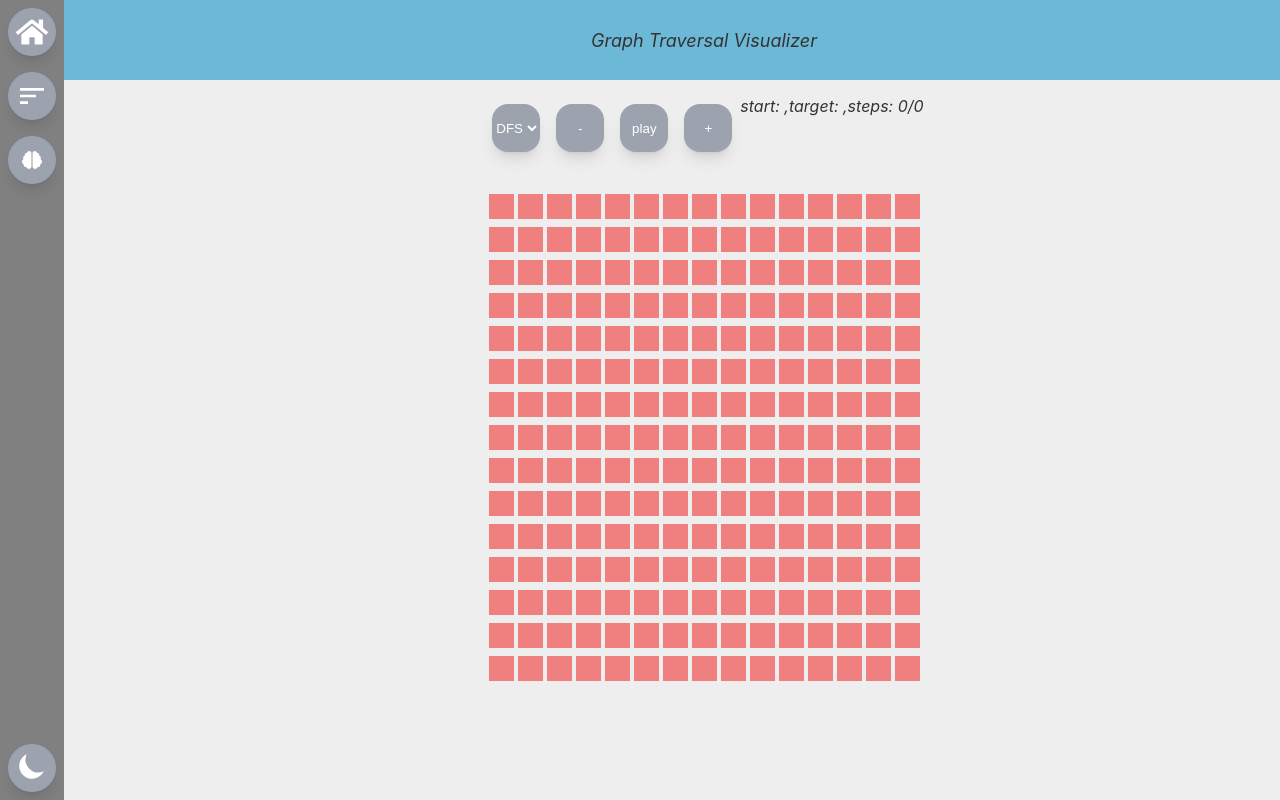
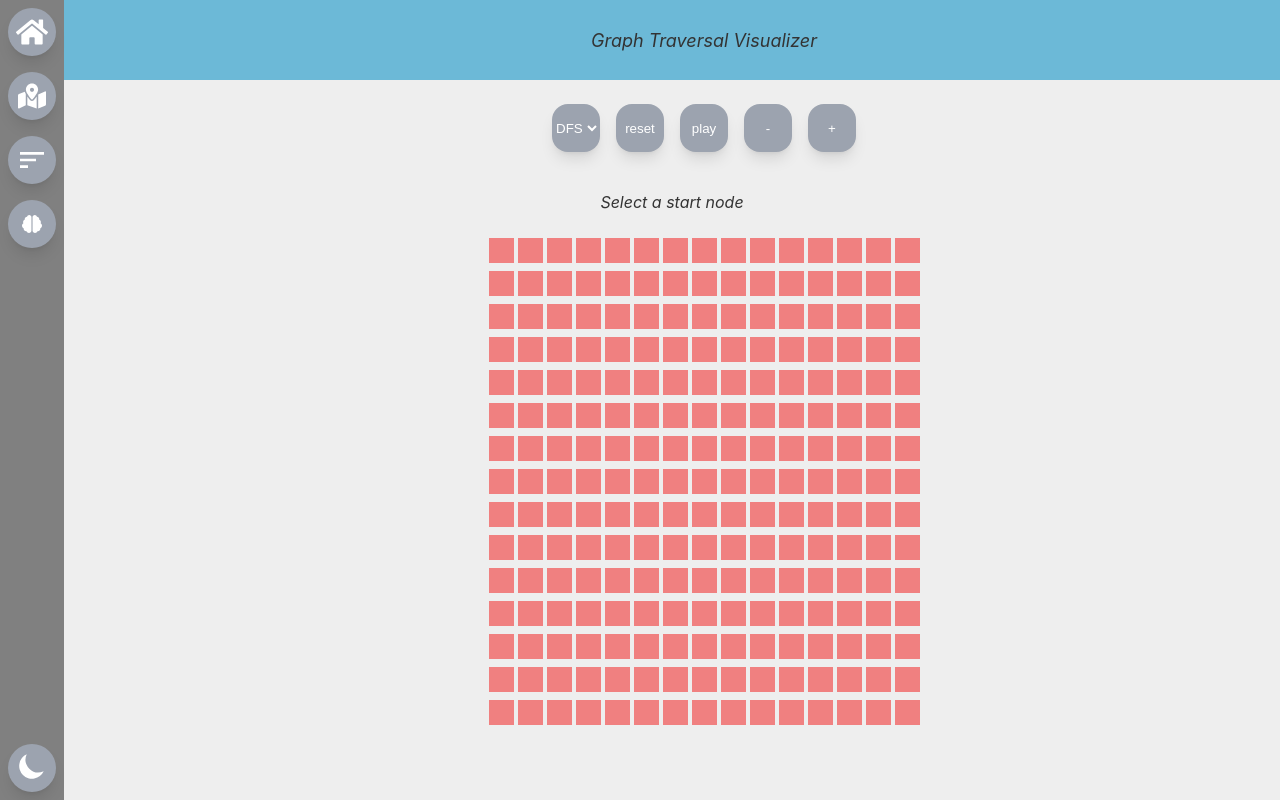
Before and after one commit to PaleWind/algo-visualizer, a React (Create React App) app: page /Pathing2 in a window 1280 px wide. Shown: the top 800 px of the page. Built offline with nearby package versions, Linux system fonts and the light colour scheme.

Commit message:
fixing the pathing2 bugs and looking at self-driving

```diff
--- a/src/Styles/SelfDriving.css
+++ b/src/Styles/SelfDriving.css
@@ -1,5 +1,7 @@
 .self-driving-container {
   height: 50vh;
+  display: flex;
+  justify-content: center;
 }
 /*
 #carCanvas {
--- a/src/pages/Pathing2.js
+++ b/src/pages/Pathing2.js
@@ -99,22 +99,23 @@ const Pathing2 = () => {
     let q = [];
     q.push(startNode);
     console.log(q);
-    while (q.length > 0) {
+    while (q.length > 0 && !targetFound && tempTrace.length < rows * cols) {
       let node = q.shift();
+      if (searchGraph[node[0]][node[1]] === 1) {
+        continue;
+      }
       if (searchGraph[node[0]][node[1]] === 2) {
-        searchGraph = true;
+        targetFound = true;
         return;
       }
       if (searchGraph[node[0]][node[1]] === 0) {
         searchGraph[node[0]][node[1]] = 1;
         tempTrace.push(searchGraph.map((inner) => inner.slice()));
       }
-      if (node[0] + 1 < rows && node[0] + 1 !== 1)
-        q.push([node[0] + 1, node[1]]);
-      if (node[0] - 1 >= 0 && node[0] - 1 !== 1) q.push([node[0] - 1, node[1]]);
-      if (node[1] + 1 < rows && node[1] + 1 !== 1)
-        q.push([node[0], node[1] + 1]);
-      if (node[1] - 1 >= 0 && node[1] - 1 !== 1) q.push([node[0], node[1] - 1]);
+      if (node[0] + 1 < rows) q.push([node[0] + 1, node[1]]);
+      if (node[0] - 1 >= 0) q.push([node[0] - 1, node[1]]);
+      if (node[1] + 1 < rows) q.push([node[0], node[1] + 1]);
+      if (node[1] - 1 >= 0) q.push([node[0], node[1] - 1]);
     }
   }
 
@@ -141,11 +142,13 @@ const Pathing2 = () => {
       tempTrace.push(searchGraph.map((inner) => inner.slice()));
     }
 
+    if (tempTrace.length < rows * cols) {
       // //traverse
       dfs([node[0] - 1, node[1]]);
       dfs([node[0] + 1, node[1]]);
       dfs([node[0], node[1] - 1]);
       dfs([node[0], node[1] + 1]);
+    }
   }
 
   const compareArrays = (a, b) => {
@@ -175,6 +178,25 @@ const Pathing2 = () => {
         </select>
         <button
           className="control-button"
+          disabled={!trace.length > 1}
+          onClick={() => {
+            setCurrentStep(0);
+          }}
+        >
+          reset
+        </button>
+        <button
+          className="control-button play"
+          disabled={!trace.length > 1}
+          onClick={() => {
+            setPaused((prev) => !prev);
+          }}
+        >
+          {isPaused ? "play" : "pause"}
+        </button>
+
+        <button
+          className="control-button"
           disabled={!trace.length > 0}
           onClick={() => {
             stepBackward();
@@ -183,34 +205,27 @@ const Pathing2 = () => {
           -
         </button>
         <button
-          className="control-button play"
-          disabled={!trace.length > 0}
-          onClick={() => {
-            setPaused((prev) => !prev);
-          }}
-        >
-          {isPaused ? "play" : "pause"}
-        </button>
-        <button
           className="control-button"
-          disabled={!trace.length > 0}
+          disabled={!trace.length > 1}
           onClick={() => {
             stepForward();
           }}
         >
           +
         </button>
-        <i>
-          start: {startNode[0]}, {startNode[1]}
-          {""}
+      </div>
+      <div className="info-container">
+        {!startNode.length > 0 ? (
+          <i>Select a start node</i>
+        ) : !targetNode.length > 0 ? (
+          <i>Select a target node</i>
+        ) : trace.length === 0 ? (
+          <i>Hit go!</i>
+        ) : (
+          <i className="info">
+            step: {currentStep} / {trace.length - 1}
           </i>
-        <i>
-          target: {targetNode[0]}, {targetNode[1]}
-          {"  "}
-        </i>
-        <i>
-          steps: {currentStep}/{steps}
-        </i>
+        )}
       </div>
       <div className="pathing-container">
         <div className="path-graph">
--- a/src/pages/SelfDriving.js
+++ b/src/pages/SelfDriving.js
@@ -13,16 +13,19 @@ const SelfDriving = () => {
   const carCanvasRef = useRef(null);
   const networkCanvasRef = useRef(null);
   const carCanvasWidth = 200;
+  const numOfCars = useRef(100);
+  const numOfTraffic = useRef(1);
 
   const road = new Road(carCanvasWidth / 2, carCanvasWidth * 0.9);
 
-  const traffic = [
-    new Car(road.getLaneCenter(1), -100, 30, 50, "DUMMY", 2),
-    //new Car(road.getLaneCenter(2), -300, 30, 50, "DUMMY", 2),
-    //new Car(road.getLaneCenter(0), -300, 30, 50, "DUMMY", 2),
-  ];
+  let traffic = generateTraffic(numOfTraffic);
+  // let traffic = [
+  //   new Car(road.getLaneCenter(1), -100, 30, 50, "DUMMY", 2),
+  //   //new Car(road.getLaneCenter(2), -300, 30, 50, "DUMMY", 2),
+  //   //new Car(road.getLaneCenter(0), -300, 30, 50, "DUMMY", 2),
+  // ];
 
-  const cars = generateCars(100);
+  let cars = generateCars(numOfCars.current);
   let bestCar = cars[0];
   if (localStorage.getItem("bestBrain")) {
     for (let i = 0; i < cars.length; i++) {
@@ -41,6 +44,16 @@ const SelfDriving = () => {
     return cars;
   }
 
+  function generateTraffic(n) {
+    let traffic = [];
+    // for (let i = 0; i < n; i++) {
+    traffic.push(new Car(road.getLaneCenter(1), -100, 30, 50, "DUMMY", 2));
+    traffic.push(new Car(road.getLaneCenter(0), -600, 30, 50, "DUMMY", 2));
+    traffic.push(new Car(road.getLaneCenter(2), -600, 30, 50, "DUMMY", 2));
+    // }
+    return traffic;
+  }
+
   function save() {
     localStorage.setItem("bestBrain", JSON.stringify(bestCar.brain));
   }
@@ -49,7 +62,10 @@ const SelfDriving = () => {
     localStorage.clear("bestBrain");
   }
 
-  function reset() {}
+  function resetCars() {
+    cars = generateCars(numOfCars.current);
+    traffic = generateTraffic(numOfTraffic);
+  }
 
   useEffect(() => {
     const carCanvas = carCanvasRef.current;
@@ -108,13 +124,15 @@ const SelfDriving = () => {
         <button className="control-button" onClick={() => save()}>
           save
         </button>
+        <button className="control-button" onClick={() => resetCars()}>
+          reset
+        </button>
         <button className="control-button" onClick={() => discard()}>
           clear
         </button>
       </div>
 
       <div className="self-driving-container" ref={containerRef}>
-        {/* <Canvas draw={road.draw}></Canvas> */}
         <canvas id="carCanvas" ref={carCanvasRef}></canvas>
         <canvas id="networkCanvas" ref={networkCanvasRef}></canvas>
       </div>
--- a/src/pages/Sidebar.js
+++ b/src/pages/Sidebar.js
@@ -13,11 +13,11 @@ const Sidebar = () => {
   return (
     <div className="sidebar-container">
       <SideBarIcon icon={<FaHome size="32" />} link="/Home" text="Home" />
-      {/* <SideBarIcon
+      <SideBarIcon
         icon={<FaMapMarkedAlt size="28" />}
         link="/Pathing2"
         text="Graph"
-      /> */}
+      />
       <SideBarIcon
         icon={<MdOutlineSort size="32" />}
         link="/Sort"
```
Lines whose indentation alone changed are shown as unchanged.
